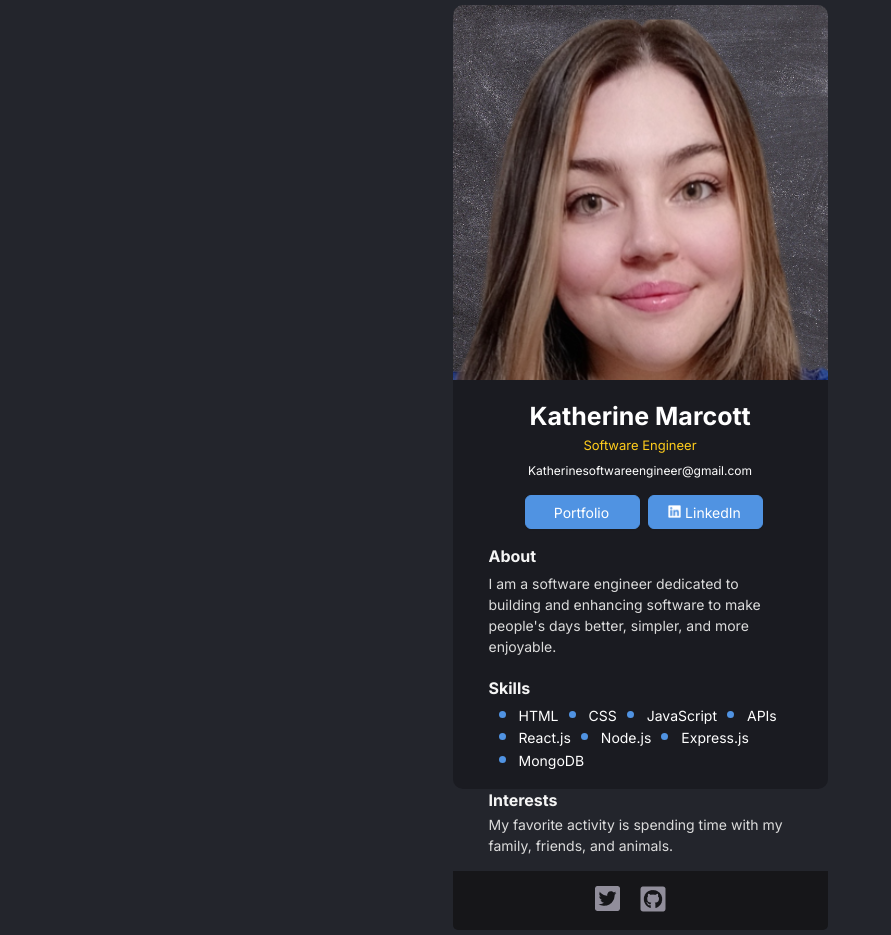
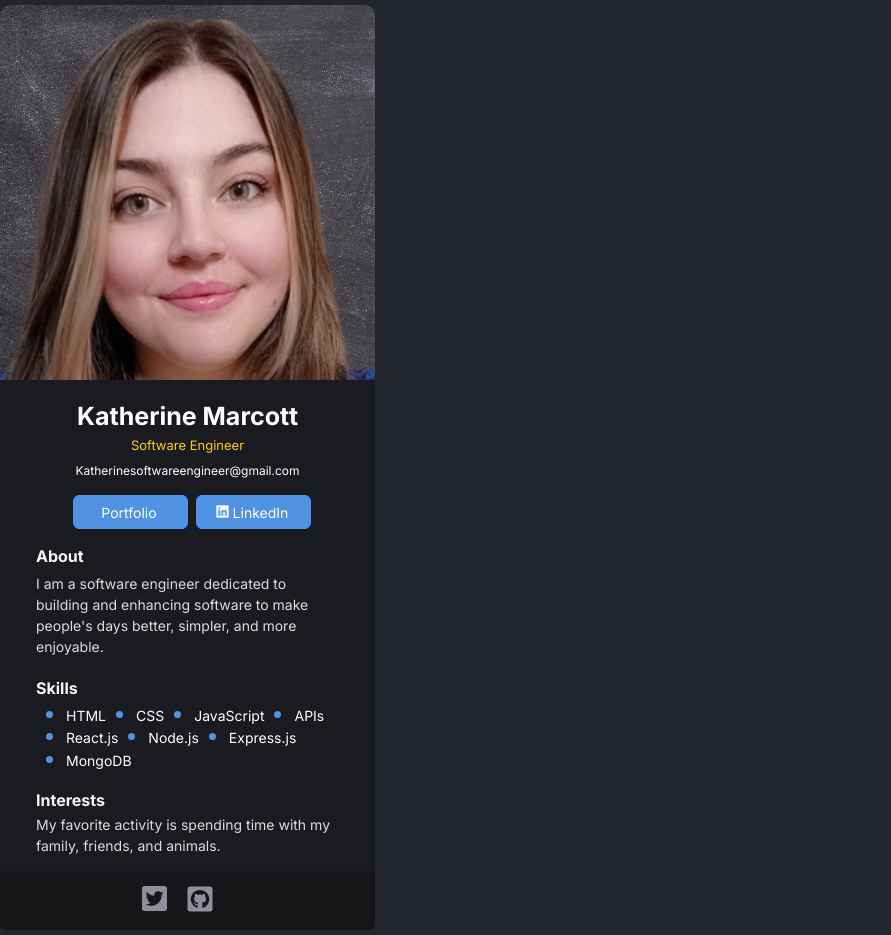
Before and after one commit to Katherine-KM/DigitalBusinessCard, a React (Create React App) app: page / in a window 1280 px wide. Shown: the whole page, without its empty margins (0-891 px from the left). Built offline with nearby package versions, Linux system fonts and the light colour scheme.

Commit message:
changed height and width of the busi container

```diff
--- a/public/style.css
+++ b/public/style.css
@@ -10,11 +10,13 @@
 
 body {
     background-color: #23252C;
+    width: fit-content;
+    height: fit-content;
 }
 
 .business-card {
     background-color: #1A1B21;
-    height: 98vh;
+    height: fit-content;
     max-width: 375px;
     margin: 5px auto;
     border-radius: 10px 10px 10px 10px;
```
